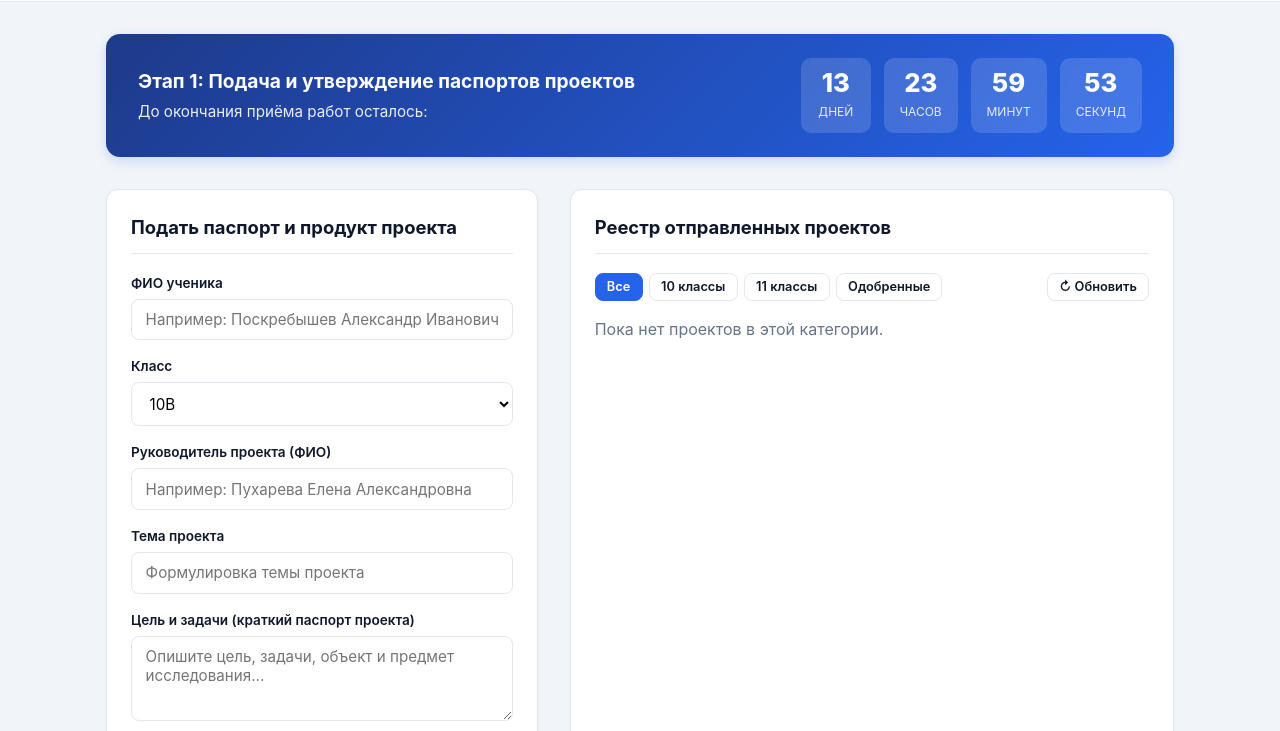
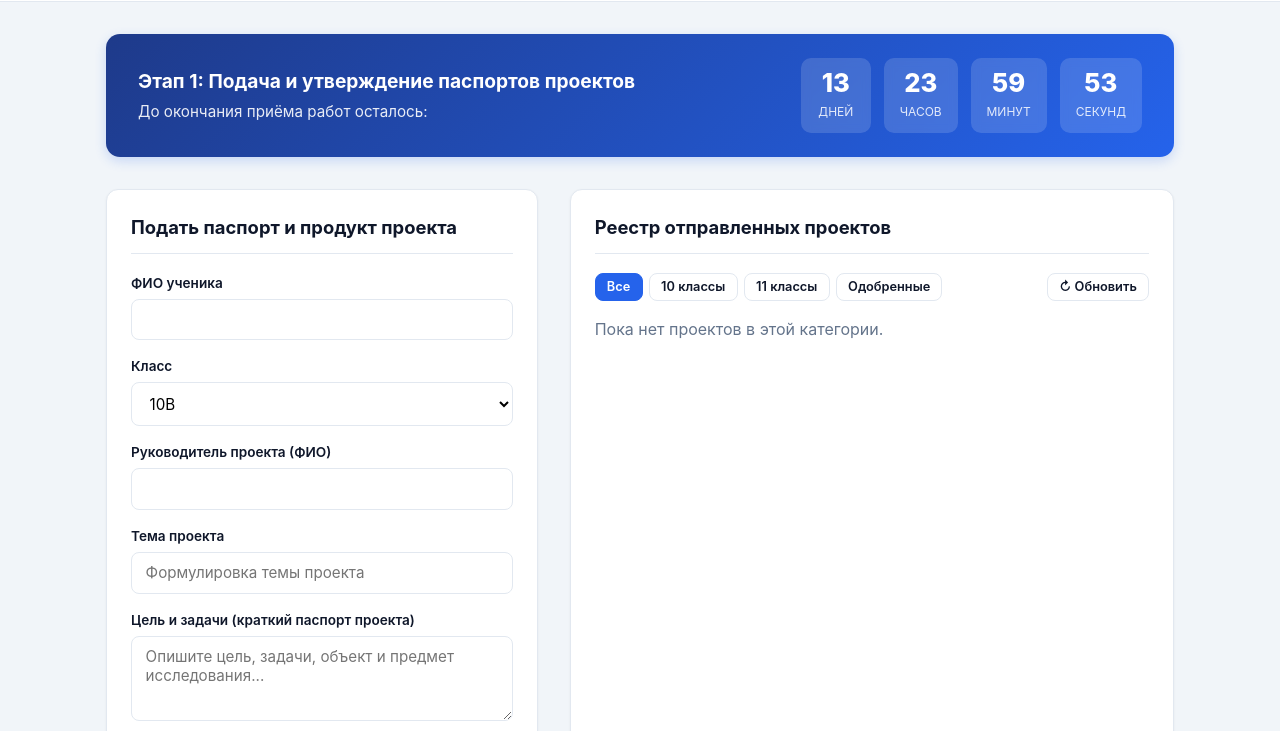
Before and after one commit to spro31956-tech/school_project, a plain HTML site: page index.html in a window 1280 px wide. Shown: the part 69-800 px from the top of the page. Drawn offline with nearby package versions, Linux system fonts and the light colour scheme; no server answers.

Commit message:
Update index.html

```diff
--- a/index.html
+++ b/index.html
@@ -183,7 +183,7 @@
       <form id="projectForm" onsubmit="submitProject(event)">
         <div class="form-group">
           <label>ФИО ученика</label>
-          <input type="text" id="studentName" placeholder="Например: Поскребышев Александр Иванович" required>
+          <input type="text" id="studentName" placeholder=" " required>
         </div>
         <div class="form-group">
           <label>Класс</label>
@@ -197,7 +197,7 @@
         </div>
         <div class="form-group">
           <label>Руководитель проекта (ФИО)</label>
-          <input type="text" id="supervisorName" placeholder="Например: Пухарева Елена Александровна" required>
+          <input type="text" id="supervisorName" placeholder=" " required>
         </div>
         <div class="form-group">
           <label>Тема проекта</label>
```
